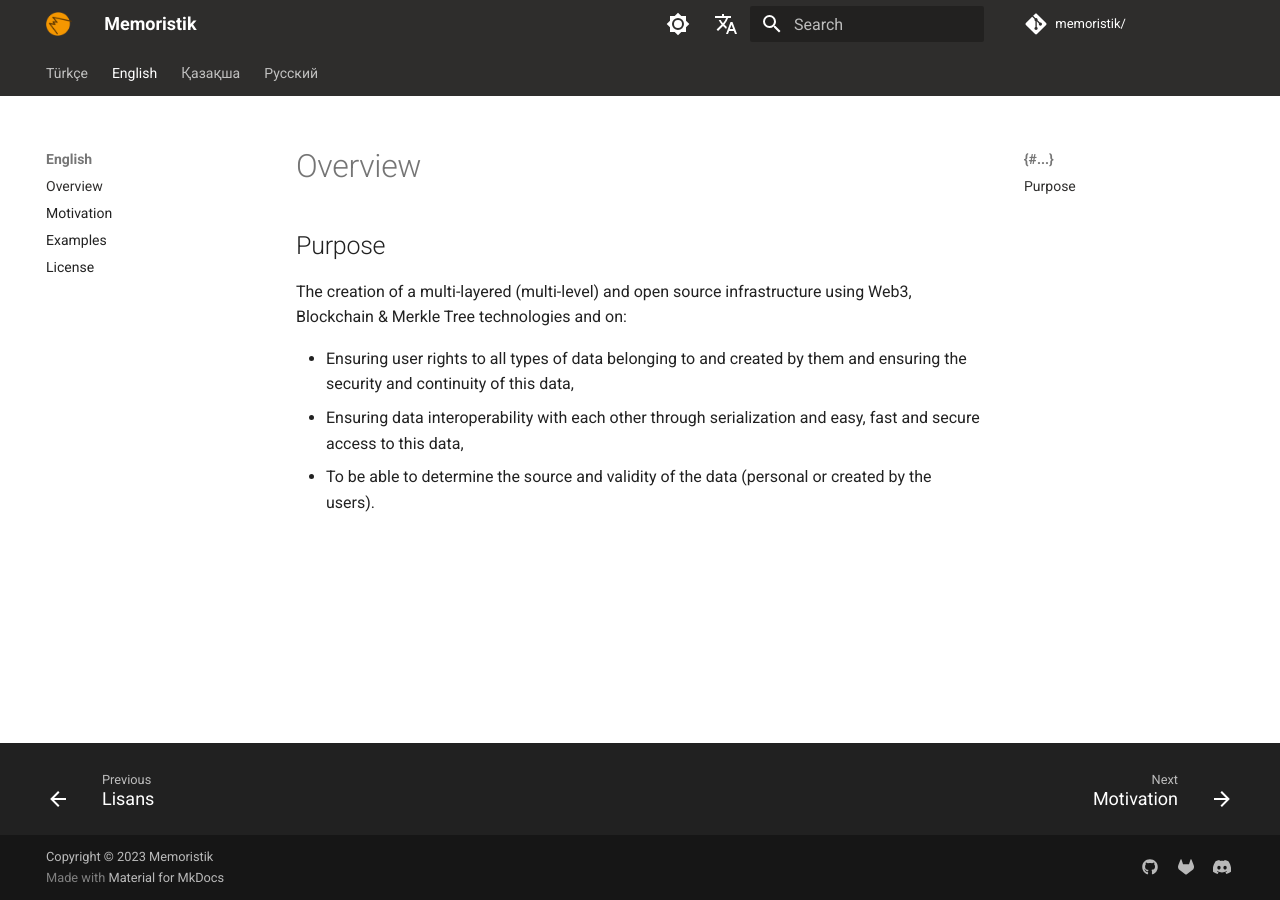
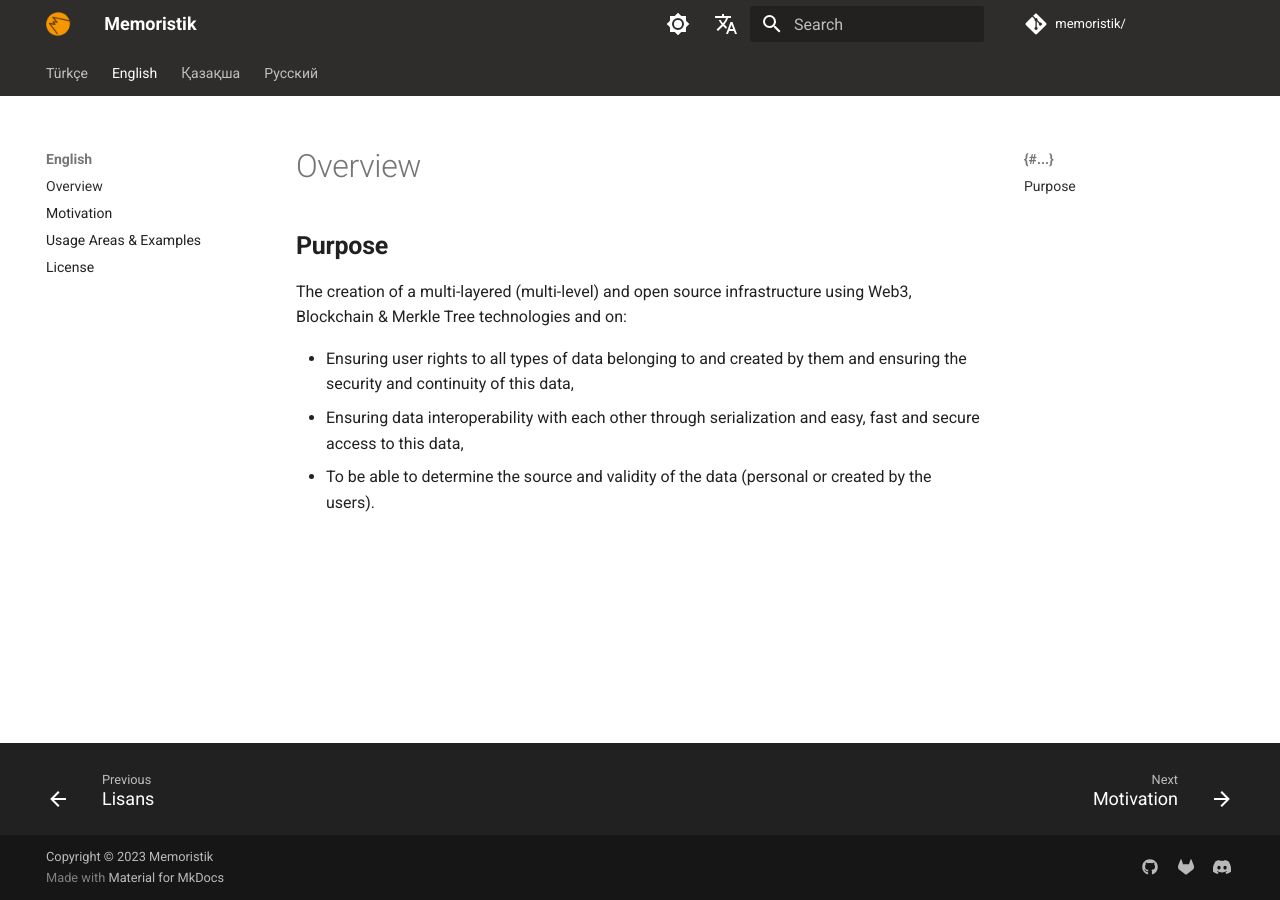
Before and after one commit to memoristik/memoristik.github.io, an MkDocs documentation site: the page built from docs/en/overview.md, in a window 1280 px wide. Built offline with MkDocs 1.6.1 and Material for MkDocs 9.7.7, drawn with Linux system fonts in a browser that asks for light colours; comment, search, counter and statistics services are not loaded.

Commit message:
small fix

```diff
--- a/docs/en/overview.md
+++ b/docs/en/overview.md
@@ -1,6 +1,6 @@
 # Overview
 
-## Purpose
+## **Purpose**
 
 The creation of a multi-layered (multi-level) and open source infrastructure using Web3, Blockchain & Merkle Tree technologies and on:
 
--- a/mkdocs.yml
+++ b/mkdocs.yml
@@ -89,12 +89,12 @@
   - "Türkçe":
     - "Genel Bakış": "tr/genel.md"
     - "Motivasyon": "tr/motivasyon.md"
-    - "Kullanım Alanları / Örnekler": "tr/ornekler.md"
+    - "Kullanım Alanları & Örnekler": "tr/ornekler.md"
     - "Lisans": "tr/lisans.md"
   - "English":
     - "Overview": "en/overview.md"
     - "Motivation": "en/motivation.md"
-    - "Examples": "en/examples.md"
+    - "Usage Areas & Examples": "en/examples.md"
     - "License": "en/license.md"
   - "Қазақша":
     - "Жалпы шолу": "kz/zhalpy.md"
```
